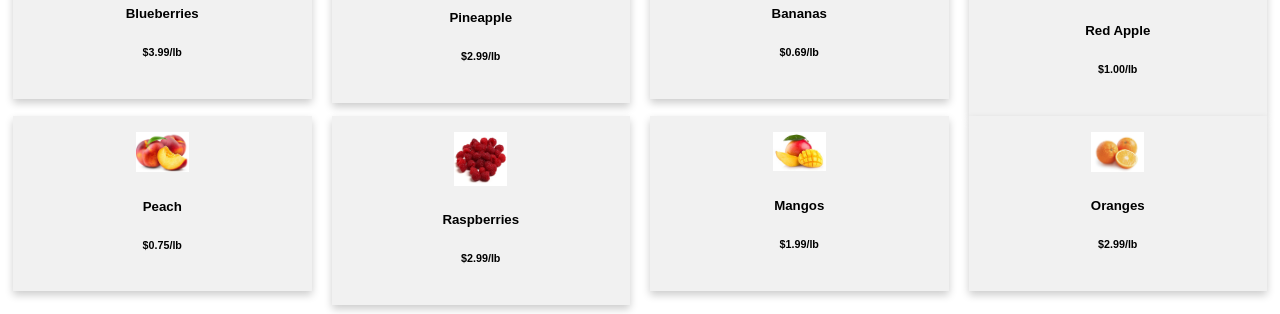
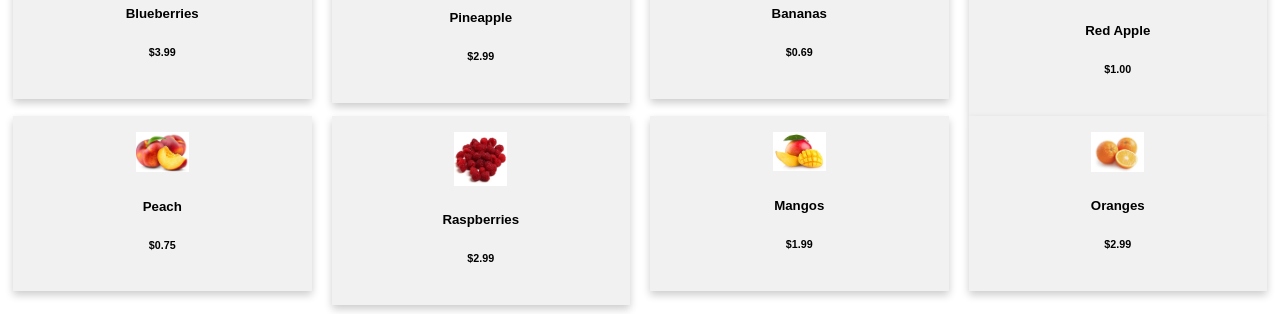
Before and after one commit to hdondiego/fruity_final_project, a plain HTML site: page index.html in a window 1280 px wide. Shown: the part 230-544 px from the top of the page. Drawn offline with Linux system fonts and the light colour scheme.

Commit message:
Removed units for fruits

```diff
--- a/index.html
+++ b/index.html
@@ -11,56 +11,56 @@
                 <div class="card">  <!-- add id for produce to sort by name and price-->
                     <img src="./products/blueberries.jpg" alt="Blueberries" class="product">
                     <h5>Blueberries</h5>
-                    <h6>$3.99/lb</h6>
+                    <h6>$3.99</h6>
                 </div>
             </div>
             <div class="column">
                 <div class="card">
                     <img src="./products/pineapple.jpg" alt="Pineapple" class="product">
                     <h5>Pineapple</h5>
-                    <h6>$2.99/lb</h6>
+                    <h6>$2.99</h6>
                 </div>
             </div>
             <div class="column">
                 <div class="card">
                     <img src="./products/bananas.jpg" alt="Bananas" class="product">
                     <h5>Bananas</h5>
-                    <h6>$0.69/lb</h6>
+                    <h6>$0.69</h6>
                 </div>
             </div>
             <div class="column">
                 <div class="card">
                     <img src="./products/red_apple.jpg" alt="Red Apple" class="product">
                     <h5>Red Apple</h5>
-                    <h6>$1.00/lb</h6>
+                    <h6>$1.00</h6>
                 </div>
             </div>
             <div class="column">
                 <div class="card">
                     <img src="./products/peach.jpg" alt="Peach" class="product">
                     <h5>Peach</h5>
-                    <h6>$0.75/lb</h6>
+                    <h6>$0.75</h6>
                 </div>
             </div>
             <div class="column">
                 <div class="card">
                     <img src="./products/raspberries.jpg" alt="Raspberries" class="product">
                     <h5>Raspberries</h5>
-                    <h6>$2.99/lb</h6>
+                    <h6>$2.99</h6>
                 </div>
             </div>
             <div class="column">
                 <div class="card">
                     <img src="./products/mangos.jpg" alt="Mangos" class="product">
                     <h5>Mangos</h5>
-                    <h6>$1.99/lb</h6>
+                    <h6>$1.99</h6>
                 </div>
             </div>
             <div class="column">
                 <div class="card">
                     <img src="./products/oranges.jpg" alt="Oranges" class="product">
                     <h5>Oranges</h5>
-                    <h6>$2.99/lb</h6>
+                    <h6>$2.99</h6>
                 </div>
             </div>
         </div>
```
